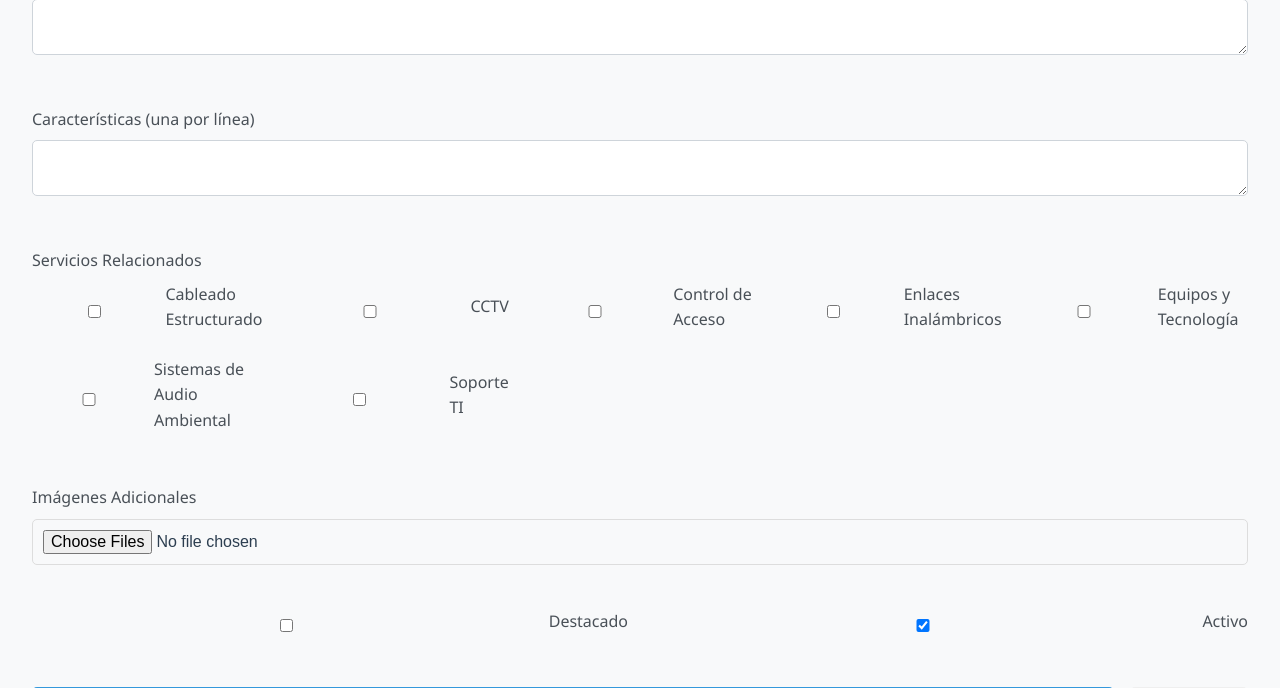
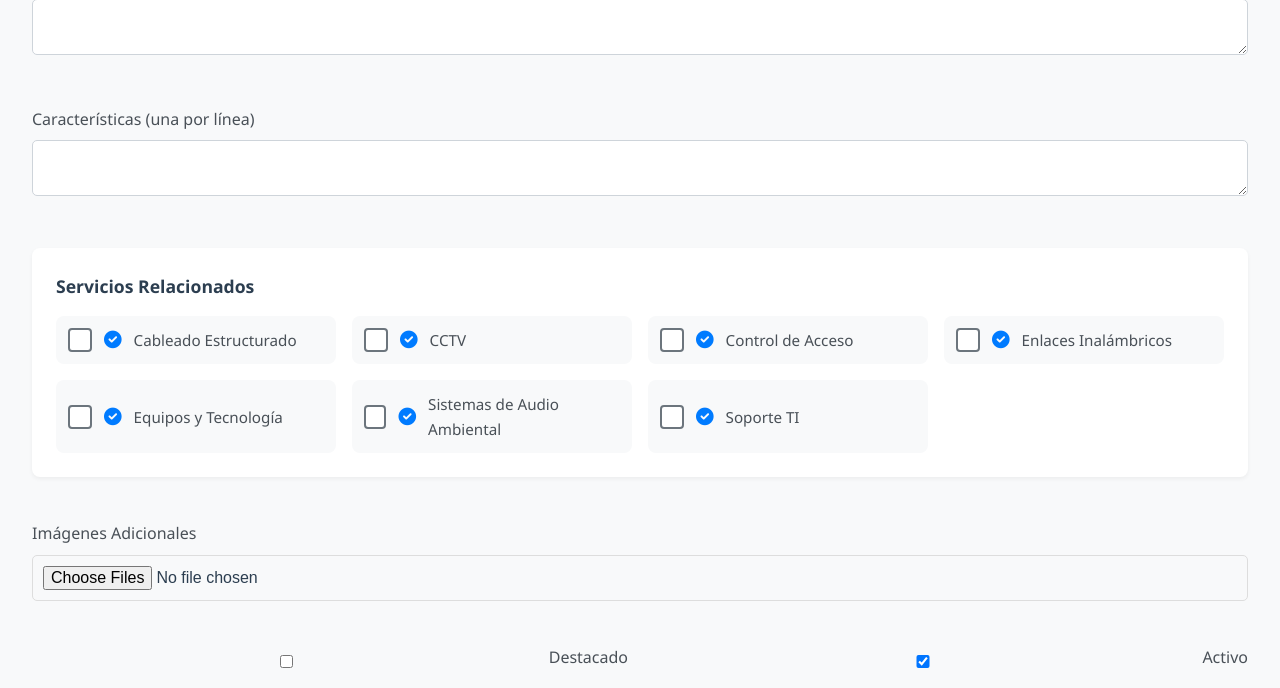
Before and after one commit to IDEAMIA-TECH/efecinco, a PHP site: page /efecinco/admin/proyectos.php in a window 1280 px wide. Shown: the part 724-1412 px from the top of the page. Run offline with PHP 8.4, Linux system fonts and the light colour scheme; a user stored in the database is signed in; data comes from the database, SQL or seed files in the repository; data that the repository does not hold is empty.

Commit message:
Update proyectos.php

```diff
--- a/admin/proyectos.php
+++ b/admin/proyectos.php
@@ -336,17 +336,20 @@ include('includes/header.php');
                     </div>
 
                     <div class="form-group full-width">
-                        <label>Servicios Relacionados</label>
+                        <div class="servicios-section">
+                            <h3>Servicios Relacionados</h3>
                             <div class="servicios-grid">
                                 <?php foreach ($servicios as $servicio): ?>
                                     <div class="servicio-item">
                                         <input type="checkbox" name="servicios[]" value="<?php echo $servicio['id']; ?>"
                                                id="servicio_<?php echo $servicio['id']; ?>">
                                         <label for="servicio_<?php echo $servicio['id']; ?>">
+                                            <i class="fas fa-check-circle"></i>
                                             <?php echo htmlspecialchars($servicio['nombre']); ?>
                                         </label>
                                     </div>
                                 <?php endforeach; ?>
+                            </div>
                         </div>
                     </div>
 
@@ -647,15 +650,84 @@ $scripts_adicionales = '
 
     .servicios-grid {
         display: grid;
-        grid-template-columns: repeat(auto-fill, minmax(200px, 1fr));
+        grid-template-columns: repeat(auto-fill, minmax(250px, 1fr));
         gap: 1rem;
-        margin-top: 0.5rem;
+        margin-top: 1rem;
     }
 
     .servicio-item {
         display: flex;
         align-items: center;
-        gap: 0.5rem;
+        gap: 0.75rem;
+        padding: 0.75rem;
+        background: #f8f9fa;
+        border-radius: 8px;
+        transition: all 0.3s ease;
+        cursor: pointer;
+    }
+
+    .servicio-item:hover {
+        background: #e9ecef;
+        transform: translateY(-2px);
+    }
+
+    .servicio-item input[type="checkbox"] {
+        display: none;
+    }
+
+    .servicio-item label {
+        display: flex;
+        align-items: center;
+        gap: 0.75rem;
+        width: 100%;
+        cursor: pointer;
+        margin: 0;
+        font-size: 0.95rem;
+        color: #495057;
+    }
+
+    .servicio-item label::before {
+        content: "";
+        display: inline-block;
+        width: 20px;
+        height: 20px;
+        border: 2px solid #6c757d;
+        border-radius: 4px;
+        background-color: #fff;
+        transition: all 0.2s ease;
+    }
+
+    .servicio-item input[type="checkbox"]:checked + label::before {
+        background-color: #007bff;
+        border-color: #007bff;
+        content: "✓";
+        color: white;
+        text-align: center;
+        line-height: 16px;
+        font-size: 12px;
+    }
+
+    .servicio-item i {
+        color: #007bff;
+        font-size: 1.1rem;
+    }
+
+    .servicios-section {
+        background: #fff;
+        padding: 1.5rem;
+        border-radius: 8px;
+        box-shadow: 0 2px 4px rgba(0, 0, 0, 0.05);
+    }
+
+    .servicios-section h3 {
+        margin-bottom: 1rem;
+        color: #2c3e50;
+        font-size: 1.1rem;
+        font-weight: 600;
+    }
+
+    .servicios-section .form-group {
+        margin-bottom: 0;
     }
 
     .checkbox-group {
@@ -689,6 +761,10 @@ $scripts_adicionales = '
         .projects-grid {
             grid-template-columns: 1fr;
         }
+
+        .servicios-grid {
+            grid-template-columns: 1fr;
+        }
     }
 </style>
 ';
```
Lines whose indentation alone changed are shown as unchanged.
